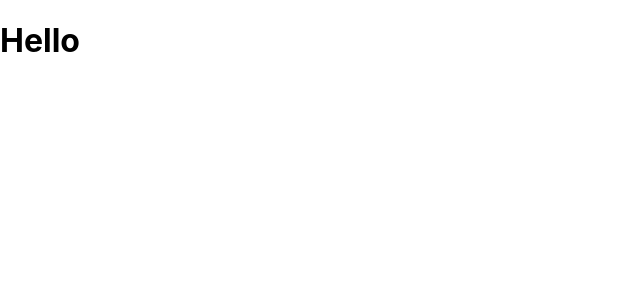
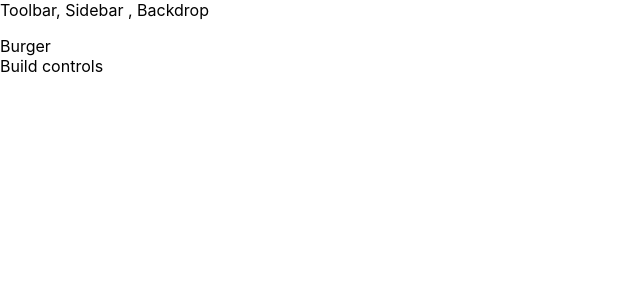
Before and after one commit to mohitsidhu157/burger-builder-app, a React (Create React App) app: page / in a window 1280 px wide. Shown: the top 300 px of the page, without its empty margins (0-640 px from the left). Built offline with nearby package versions, Linux system fonts and the light colour scheme.

Commit message:
Adding hoc, layout components

```diff
--- a/src/App.js
+++ b/src/App.js
@@ -1,11 +1,13 @@
 import React from 'react';
 import './App.css';
+import Layout from "./components/Layout/Layout";
+import BurgerBuilder from './containers/BurgerBuilder/BurgerBuilder';
 
 function App() {
   return (
-    <div >
-      <h1>Hello</h1>
-    </div>
+    <Layout>
+      <BurgerBuilder/>
+    </Layout>
   );
 }
 
--- /dev/null
+++ b/src/components/Layout/Layout.js
@@ -0,0 +1,13 @@
+import React from "react";
+import Aux from "../../hoc/Aux";
+import classes from "./Layout.module.css";
+const layout = (props) => (
+    <Aux>
+        <div>Toolbar, Sidebar , Backdrop</div>
+        <main className={classes.Content}>
+            {props.children}
+        </main>
+    </Aux>
+
+);
+export default layout;
--- /dev/null
+++ b/src/components/Layout/Layout.module.css
@@ -0,0 +1,3 @@
+.Content{
+    margin-top : 16px;
+}
--- /dev/null
+++ b/src/containers/BurgerBuilder/BurgerBuilder.js
@@ -0,0 +1,13 @@
+import React, { Component } from "react";
+import Aux from "../../hoc/Aux";
+class BurgerBuilder extends Component{
+    render(){
+        return (
+            <Aux>
+                <div>Burger</div>
+                <div>Build controls</div>
+            </Aux>
+        );
+    }
+}
+export default BurgerBuilder;
--- /dev/null
+++ b/src/hoc/Aux.js
@@ -0,0 +1,2 @@
+const aux = (props) => (props.children);
+export default aux;
```
Also changed, not shown: src/components/Burger/Burger.js (added), src/components/Burger/BurgerIngredients/BurgerIngredient.js (added).
